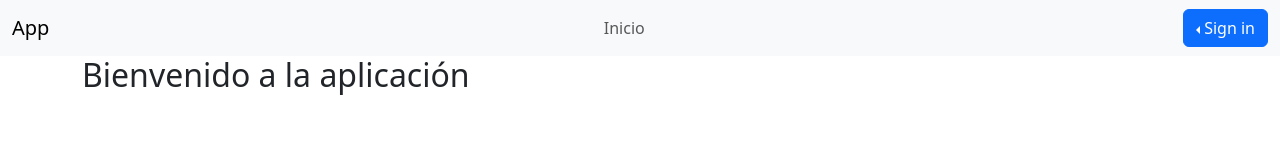
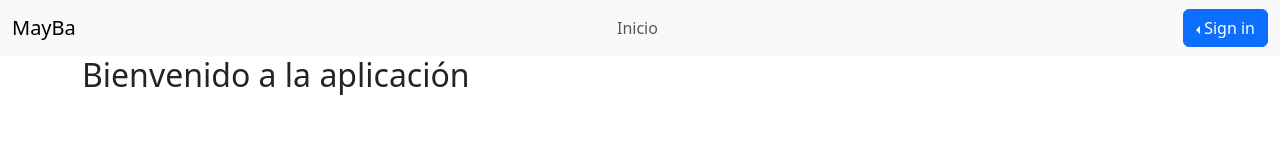
Before and after one commit to etec-integration-project/etec-pi-2024-frontend-Lautiibarreras, a React (Create React App) app: page / in a window 1280 px wide. Shown: the top 160 px of the page. Built offline with nearby package versions, Linux system fonts and the light colour scheme; no server answers.

Commit message:
Token y verificacion

```diff
--- a/src/App.js
+++ b/src/App.js
@@ -78,7 +78,7 @@
                 {/* Navbar */}
                 <nav className="navbar navbar-expand-lg navbar-light bg-light">
                     <div className="container-fluid">
-                        <a className="navbar-brand" href="#">App</a>
+                        <a className="navbar-brand" href="#">MayBa</a>
                         <button className="navbar-toggler" type="button" data-bs-toggle="collapse" data-bs-target="#navbarNav" aria-controls="navbarNav" aria-expanded="false" aria-label="Toggle navigation">
                             <span className="navbar-toggler-icon"></span>
                         </button>
```
